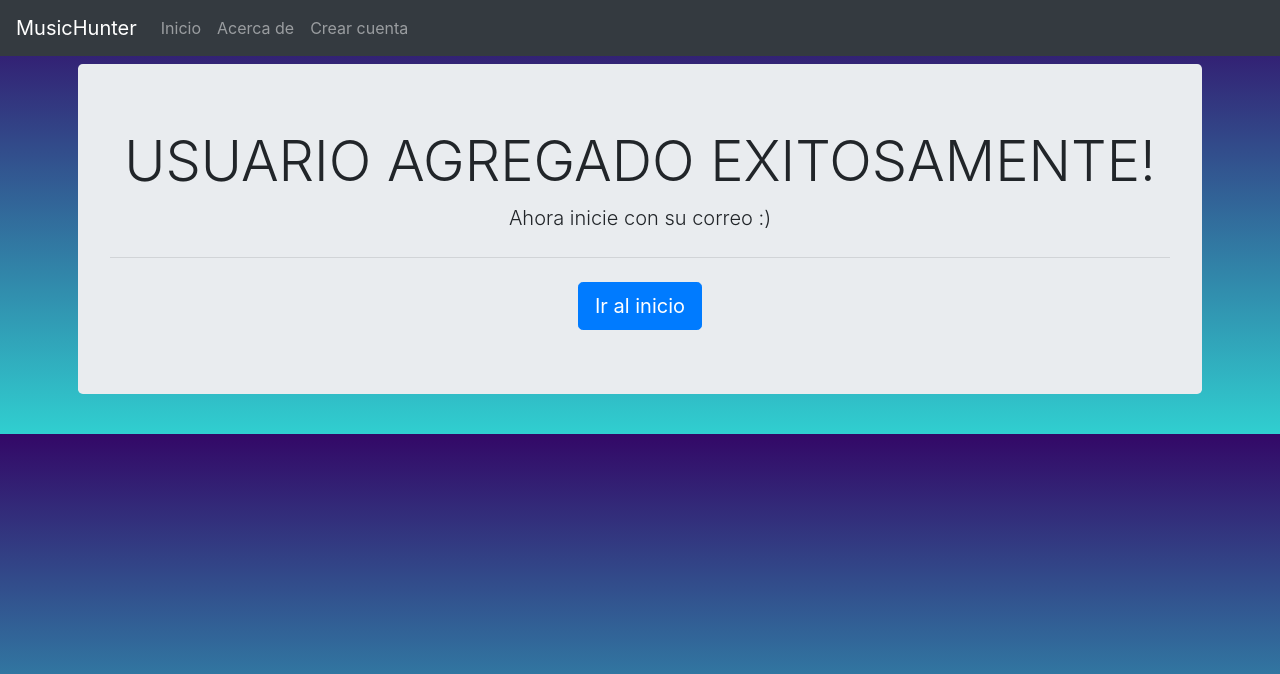
After one commit to SergioAlexMx/ProyectoBaseDeDatos, a Flask app: page /usuario_agregado in a window 1280 px wide. The commit adds this page. Shown: the top 674 px of the page. Run offline with Flask 2, Linux system fonts and the light colour scheme; some libraries are stand-ins or nearby versions.

Commit message:
Agregue una pagina que te indica si el usuario creo su cuenta exitosamente

```diff
--- a/app.py
+++ b/app.py
@@ -6,15 +6,10 @@ app = Flask(__name__)
 
 # ORACLE CONNECTION
 connection = cx_Oracle.connect("dummy2/dummy2@localhost:49161/xe")
-
+fusuarAdd = False
 @app.route('/')
 def home():
     return render_template("home.html")
-
-@app.route("/musi")
-def casa():
-    return render_template("axel.html")
-
 
 @app.route("/about")
 def acercaDe():
@@ -24,6 +19,11 @@ def acercaDe():
 @app.route("/agregar_usuarios")
 def addUsers():
     return render_template("AgregarUsuarios.html")
+
+
+@app.route("/usuario_agregado")
+def usuarioAgregado():
+    return render_template("usuarioAgregado.html")
 
 
 @app.route("/add_user", methods=["POST"])
@@ -38,7 +38,8 @@ def addUser():
         cur.execute( "INSERT INTO usuarios(NOMBRE, APELLIDO, CORREO, PASSWORD, ES_ACTIVO) VALUES ('%s','%s','%s','%s','%s')" % (nombre, apellidos, email, psswd, '1'))
         connection.commit()
         cur.close()
-    return redirect("/agregar_usuarios")
+        fusuarAdd = True
+    return redirect("/usuario_agregado")
 
 
 @app.route("/testDB")
--- a/templates/axel.html
+++ /dev/null
@@ -1,4 +0,0 @@
-{% extends "layout.html" %}
-{% block content %}
-    <h1>Hola mundo</h1>
-{% endblock %}
--- /dev/null
+++ b/templates/usuarioAgregado.html
@@ -0,0 +1,16 @@
+{% extends "layout.html" %}
+<title>Usuario agregado</title>
+{% block content %}
+    <div class="jumbotron">
+        <h1 class="display-4" align="center">USUARIO AGREGADO EXITOSAMENTE!</h1>
+        <p class="lead" align="center">Ahora inicie con su correo :)</p>
+        <hr class="my-4">
+
+        <div align="center">
+            <a class="lead" align="center">
+                <a class="btn btn-primary btn-lg" href="/" role="button">Ir al inicio</a>
+            </a>
+        </div>
+
+    </div>
+{% endblock %}
```
Also changed, not shown: templates/AgregarProducto.html (added, +10 -0 lines), templates/home.html (+6 -7 lines).
